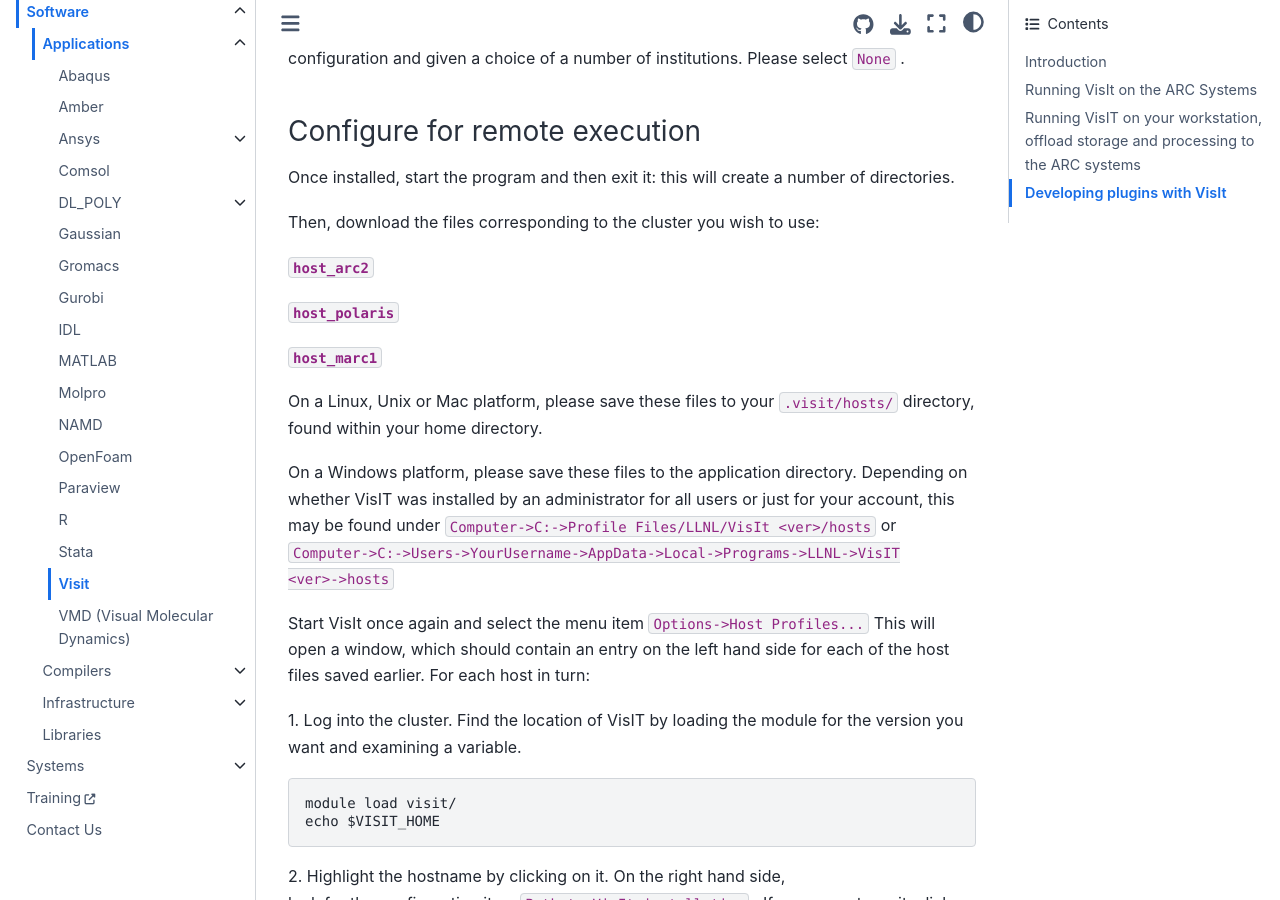
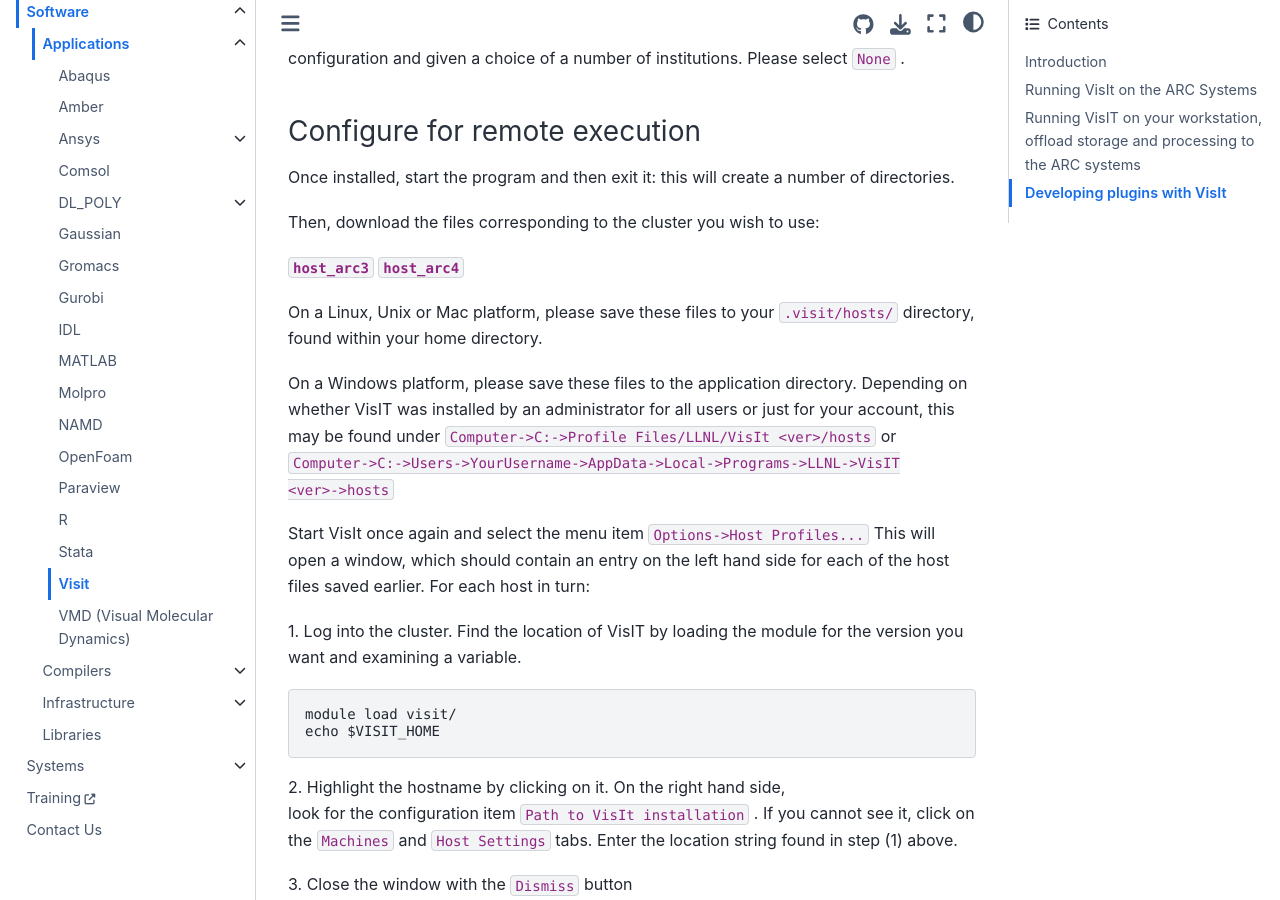
Before and after one commit to foqueiroz/arcdocs.github.io, a Jupyter Book: the page built from book/software/applications/visit.md, in a window 1280 px wide and 900 px high, scrolled down 1927 px. Built offline with Jupyter Book 1.0.4 settings and Sphinx 7.4.7 and the Sphinx Book theme 1.1.4, drawn with Linux system fonts in a browser that asks for light colours.

Commit message:
Update Visit page for ARC3/4

```diff
--- a/book/software/applications/visit.md
+++ b/book/software/applications/visit.md
@@ -81,11 +81,8 @@
 
 Then, download the files corresponding to the cluster you wish to use:
 
-{download}`host_arc2 <../../assets/wp/2016/02/host_arc2.xml>`
-
-{download}`host_polaris <../../assets/wp/2016/02/host_polaris.xml>`
-
-{download}`host_marc1 <../../assets/wp/2016/02/host_marc1.xml>`
+{download}`host_arc3 <../../assets/downloads/software/applications/visit/host_arc3.xml>`
+{download}`host_arc4 <../../assets/downloads/software/applications/visit/host_arc4.xml>`
 
 On a Linux, Unix or Mac platform, please save these files to your
 `.visit/hosts/` directory,
```
Also changed, not shown: 6 other files.
